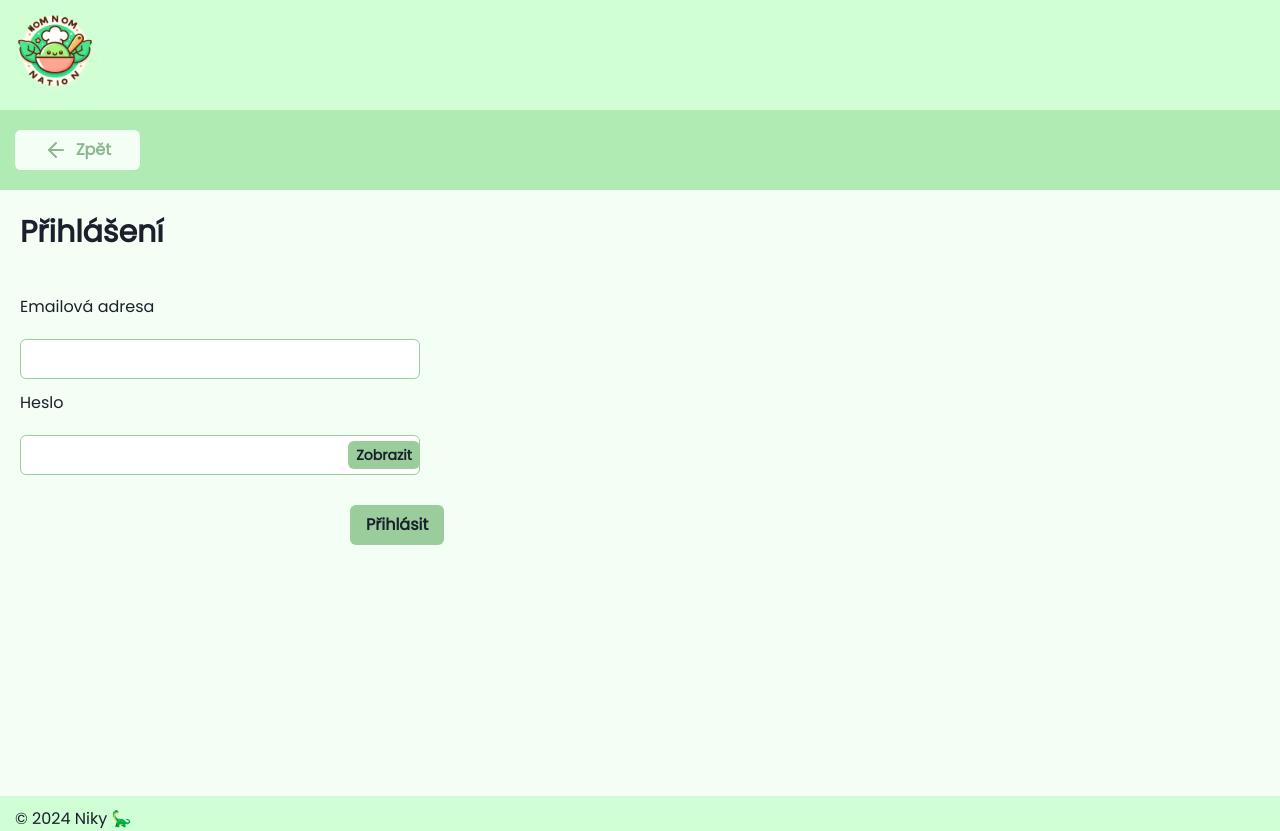
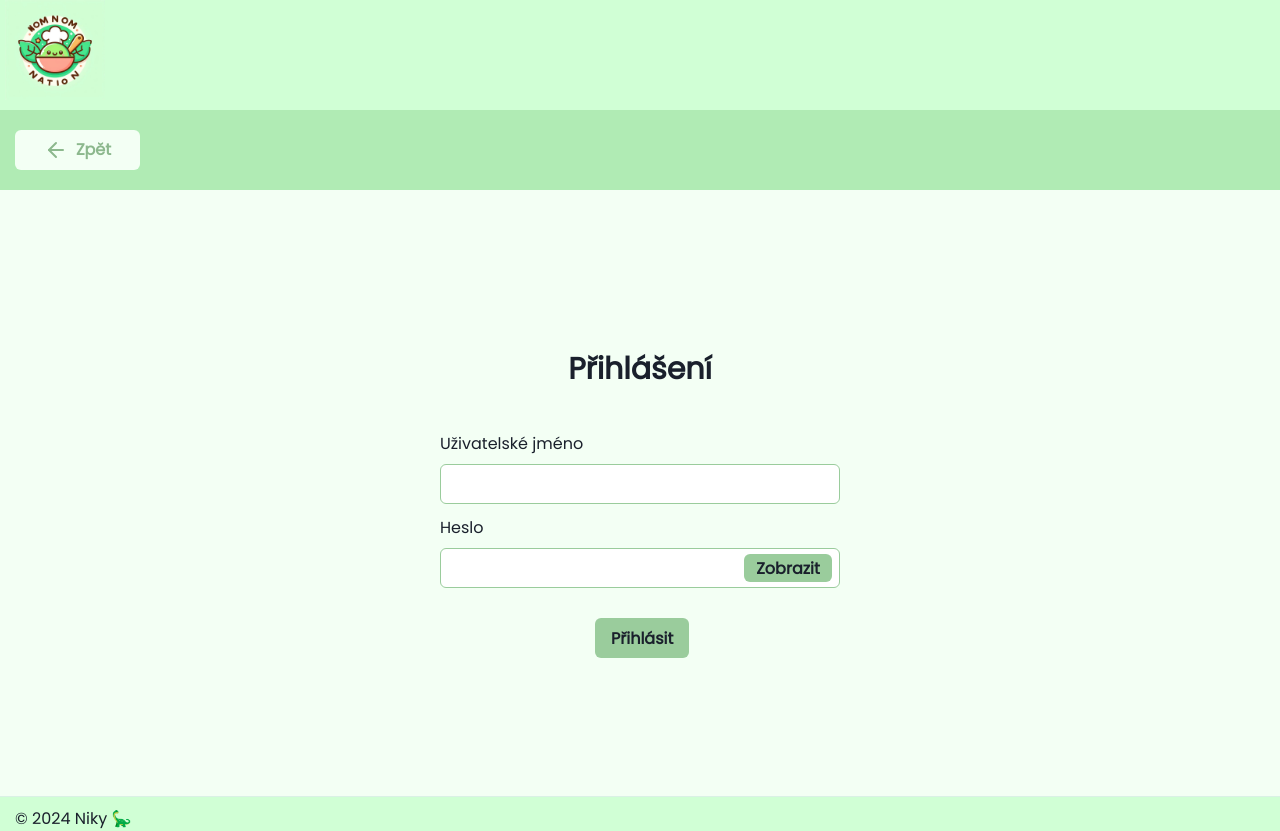
Before and after one commit to Tunyacek/Recipe-App, a React (Vite) app in the folder client/: page /login in a window 1280 px wide. Built offline with nearby package versions, Linux system fonts and the light colour scheme; no server answers.

Commit message:
feat: add errors to registration, implement database connection

```diff
--- a/client/src/Components/Login_and_Register/PasswordInput.tsx
+++ /dev/null
@@ -1,30 +0,0 @@
-import { InputGroup, Input, InputRightElement, Button } from '@chakra-ui/react'
-import { useState } from 'react'
-
-export function PasswordInput() {
-  const [show, setShow] = useState(false)
-  const handleClick = () => setShow(!show)
-
-  return (
-    <InputGroup size="md" width="400px">
-      <Input
-        pr="4.5rem"
-        type={show ? 'text' : 'password'}
-        borderColor="#9acc9c"
-        focusBorderColor="#9acc9c"
-        bg="white"
-      />
-      <InputRightElement width="4.5rem">
-        <Button
-          h="1.75rem"
-          size="sm"
-          onClick={handleClick}
-          bg="#9acc9c"
-          _hover={{ background: '#8cb88d' }}
-        >
-          {show ? 'Skrýt' : 'Zobrazit'}
-        </Button>
-      </InputRightElement>
-    </InputGroup>
-  )
-}
--- a/client/src/Pages/Login.tsx
+++ b/client/src/Pages/Login.tsx
@@ -1,11 +1,23 @@
-import { Box, Text, Input, Flex, FormLabel } from '@chakra-ui/react'
+import {
+  Box,
+  Text,
+  Input,
+  Flex,
+  FormLabel,
+  InputGroup,
+  InputRightElement,
+  Button,
+} from '@chakra-ui/react'
 import { HeaderLogo } from '../Components/Shared/Header/Header'
 import { Footer } from '../Components/Shared/Footer/Footer'
-import { PasswordInput } from '../Components/Login_and_Register/PasswordInput'
 import { BackButton, LoginSubmit } from '../Components/Shared/Buttons/Button'
 import { Link } from 'react-router-dom'
+import { useState } from 'react'
 
 export function LoginForm() {
+  const [show, setShow] = useState(false)
+  const handleClick = () => setShow(!show)
+
   return (
     <Box bg="#d0ffd5">
       <Box ml="5px">
@@ -16,7 +28,14 @@ export function LoginForm() {
           <BackButton />
         </Link>
       </Box>
-      <Box minHeight="75.7vh" bg="#f3fff4">
+      <Box
+        minHeight="75.7vh"
+        bg="#f3fff4"
+        display="flex"
+        justifyContent="center"
+        alignItems="center"
+        flexDirection="column"
+      >
         <Flex>
           <Text as="b" fontSize="30px" m="20px">
             Přihlášení
@@ -24,18 +43,36 @@ export function LoginForm() {
         </Flex>
         <form>
           <Flex direction="column" gap="3" m="20px">
-            <FormLabel>Emailová adresa</FormLabel>
-            <Input
-              type="email"
-              width="400px"
-              borderColor="#9acc9c"
-              bg="white"
-              focusBorderColor="#9acc9c"
-            />
-            <FormLabel>Heslo</FormLabel>
-            <PasswordInput />
+            <Box>
+              <FormLabel>Uživatelské jméno</FormLabel>
+              <Input width="400px" borderColor="#9acc9c" bg="white" focusBorderColor="#9acc9c" />
+            </Box>
+            <Box>
+              <FormLabel>Heslo</FormLabel>
+              <InputGroup size="md" width="400px">
+                <Input
+                  pr="4.5rem"
+                  type={show ? 'text' : 'password'}
+                  borderColor="#9acc9c"
+                  focusBorderColor="#9acc9c"
+                  bg="white"
+                />
+                <InputRightElement width="6rem" pr="8px">
+                  <Button
+                    h="1.75rem"
+                    width="100px"
+                    size="xl"
+                    onClick={handleClick}
+                    bg="#9acc9c"
+                    _hover={{ background: '#8cb88d' }}
+                  >
+                    {show ? 'Skrýt' : 'Zobrazit'}
+                  </Button>
+                </InputRightElement>
+              </InputGroup>
+            </Box>
           </Flex>
-          <Box ml="350px" mt="30px">
+          <Box ml="175px" mt="30px">
             <LoginSubmit />
           </Box>
         </form>
--- a/client/src/Pages/Register.tsx
+++ b/client/src/Pages/Register.tsx
@@ -1,11 +1,72 @@
-import { Box, Flex, FormLabel, Input, Text } from '@chakra-ui/react'
+import {
+  Box,
+  Button,
+  Flex,
+  FormLabel,
+  Input,
+  InputGroup,
+  InputRightElement,
+  Text,
+  useToast,
+} from '@chakra-ui/react'
 import { HeaderLogo } from '../Components/Shared/Header/Header'
 import { Footer } from '../Components/Shared/Footer/Footer'
-import { PasswordInput } from '../Components/Login_and_Register/PasswordInput'
 import { BackButton, RegisterSubmit } from '../Components/Shared/Buttons/Button'
-import { Link } from 'react-router-dom'
+import { Link, Navigate } from 'react-router-dom'
+import { type FormEvent, useState } from 'react'
+import axios from 'axios'
+
+const url = import.meta.env.VITE_BE_URL
+
+const THREE_THOUSAND = 3000
 
 export function RegisterForm() {
+  const [email, setEmail] = useState('')
+  const [username, setUsername] = useState('')
+  const [password, setPassword] = useState('')
+  const [passwordConfirm, setPasswordConfirm] = useState('')
+  const [redirect, setRedirect] = useState(false)
+  const [show, setShow] = useState(false)
+  const handleClick = () => setShow(!show)
+  const toast = useToast()
+
+  const handleSubmit = async (event: FormEvent) => {
+    event.preventDefault()
+
+    if (passwordConfirm !== password) {
+      toast({
+        title: 'Hesla se neshodují',
+        description: 'Zkontrolujte, zda se vaše hesla shodují.',
+        status: 'error',
+        duration: THREE_THOUSAND,
+        isClosable: true,
+      })
+      return
+    }
+
+    try {
+      await axios.post(`${url}/register`, {
+        email,
+        username,
+        password,
+      })
+
+      setRedirect(true)
+    } catch (error) {
+      console.error('Error occurred during registration:', error)
+      toast({
+        title: 'ZKONTROLUJ DATABAZI NA EMAIL A USERNAME A NAPIŠ ERROR',
+        description: 'Nastala chyba při registraci. Zkuste to prosím znovu.',
+        status: 'error',
+        duration: THREE_THOUSAND,
+        isClosable: true,
+      })
+    }
+  }
+  if (redirect) {
+    return <Navigate to="/login" />
+  }
+
   return (
     <Box bg="#d0ffd5">
       <Box ml="5px">
@@ -16,13 +77,22 @@ export function RegisterForm() {
           <BackButton />
         </Link>
       </Box>
-      <Box minHeight="75.7vh" bg="#f3fff4">
+      <Box
+        minHeight="75.7vh"
+        bg="#f3fff4"
+        display="flex"
+        justifyContent="center"
+        alignItems="center"
+        flexDirection="column"
+      >
         <Flex>
           <Text as="b" fontSize="30px" m="20px">
             Registrace
           </Text>
         </Flex>
+        <form onSubmit={handleSubmit}>
           <Flex direction="column" gap="3" m="20px">
+            <Box>
               <FormLabel>Emailová adresa</FormLabel>
               <Input
                 type="email"
@@ -30,13 +100,74 @@ export function RegisterForm() {
                 width="400px"
                 bg="white"
                 focusBorderColor="#9acc9c"
+                onChange={(e) => setEmail(e.target.value)}
               />
+            </Box>
+            <Box>
+              <FormLabel>Uživatelské jméno</FormLabel>
+              <Input
+                borderColor="#9acc9c"
+                width="400px"
+                bg="white"
+                focusBorderColor="#9acc9c"
+                onChange={(e) => setUsername(e.target.value)}
+              />
+            </Box>
+            <Box>
               <FormLabel>Heslo</FormLabel>
-          <PasswordInput />
+              <InputGroup size="md" width="400px">
+                <Input
+                  pr="4.5rem"
+                  type={show ? 'text' : 'password'}
+                  borderColor="#9acc9c"
+                  focusBorderColor="#9acc9c"
+                  bg="white"
+                  onChange={(e) => setPassword(e.target.value)}
+                />
+                <InputRightElement width="6rem" pr="8px">
+                  <Button
+                    h="1.75rem"
+                    width="100px"
+                    size="xl"
+                    onClick={handleClick}
+                    bg="#9acc9c"
+                    _hover={{ background: '#8cb88d' }}
+                  >
+                    {show ? 'Skrýt' : 'Zobrazit'}
+                  </Button>
+                </InputRightElement>
+              </InputGroup>
+            </Box>
+            <Box>
+              <FormLabel>Kontrola hesla</FormLabel>
+              <InputGroup size="md" width="400px">
+                <Input
+                  pr="4.5rem"
+                  type={show ? 'text' : 'password'}
+                  borderColor="#9acc9c"
+                  focusBorderColor="#9acc9c"
+                  bg="white"
+                  onChange={(e) => setPasswordConfirm(e.target.value)}
+                />
+                <InputRightElement width="6rem" pr="8px">
+                  <Button
+                    h="1.75rem"
+                    width="100px"
+                    size="xl"
+                    onClick={handleClick}
+                    bg="#9acc9c"
+                    _hover={{ background: '#8cb88d' }}
+                  >
+                    {show ? 'Skrýt' : 'Zobrazit'}
+                  </Button>
+                </InputRightElement>
+              </InputGroup>
+            </Box>
           </Flex>
-        <Box ml="350px" mt="30px">
+          <Box ml="160px" mt="30px">
             <RegisterSubmit />
           </Box>
+        </form>
       </Box>
       <Footer />
     </Box>
```
Lines whose indentation alone changed are shown as unchanged.
